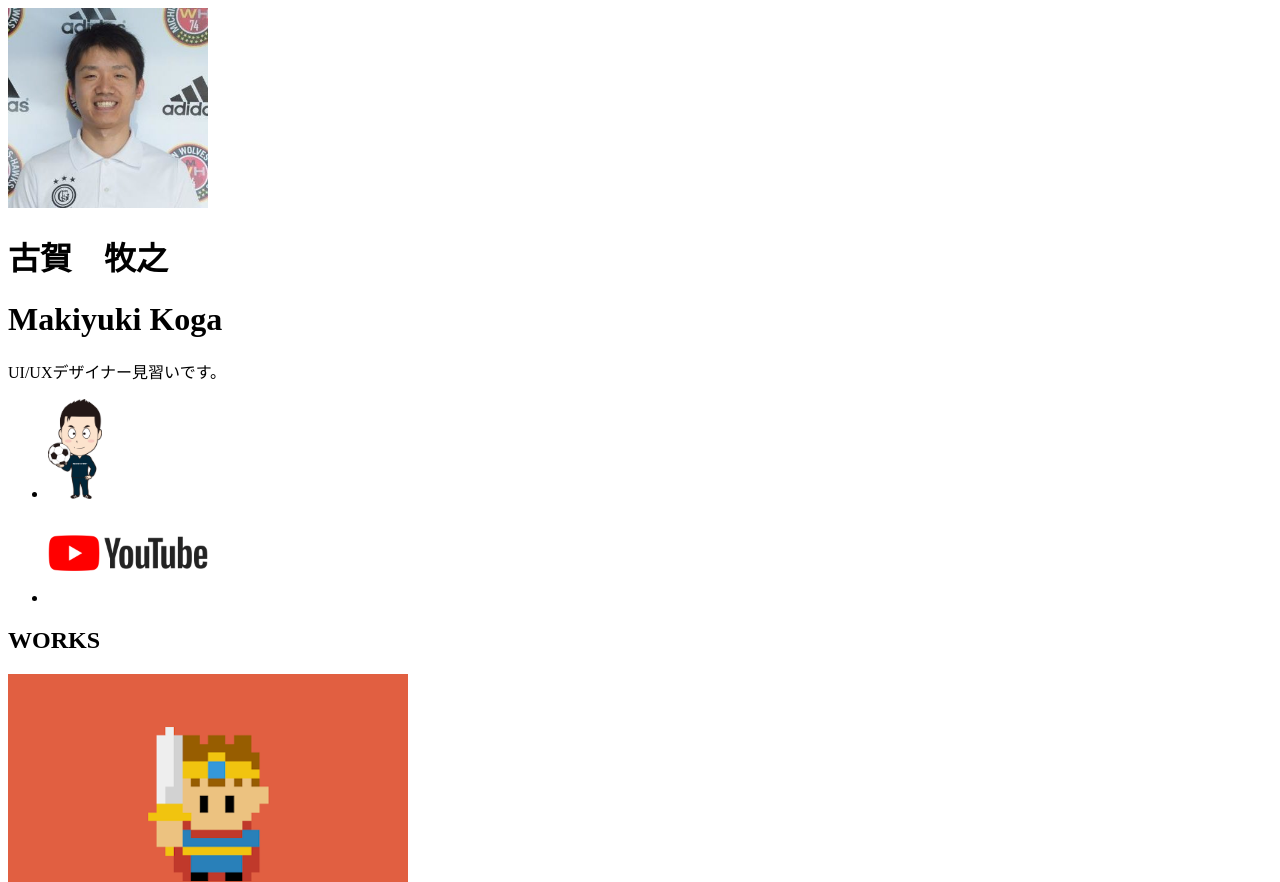
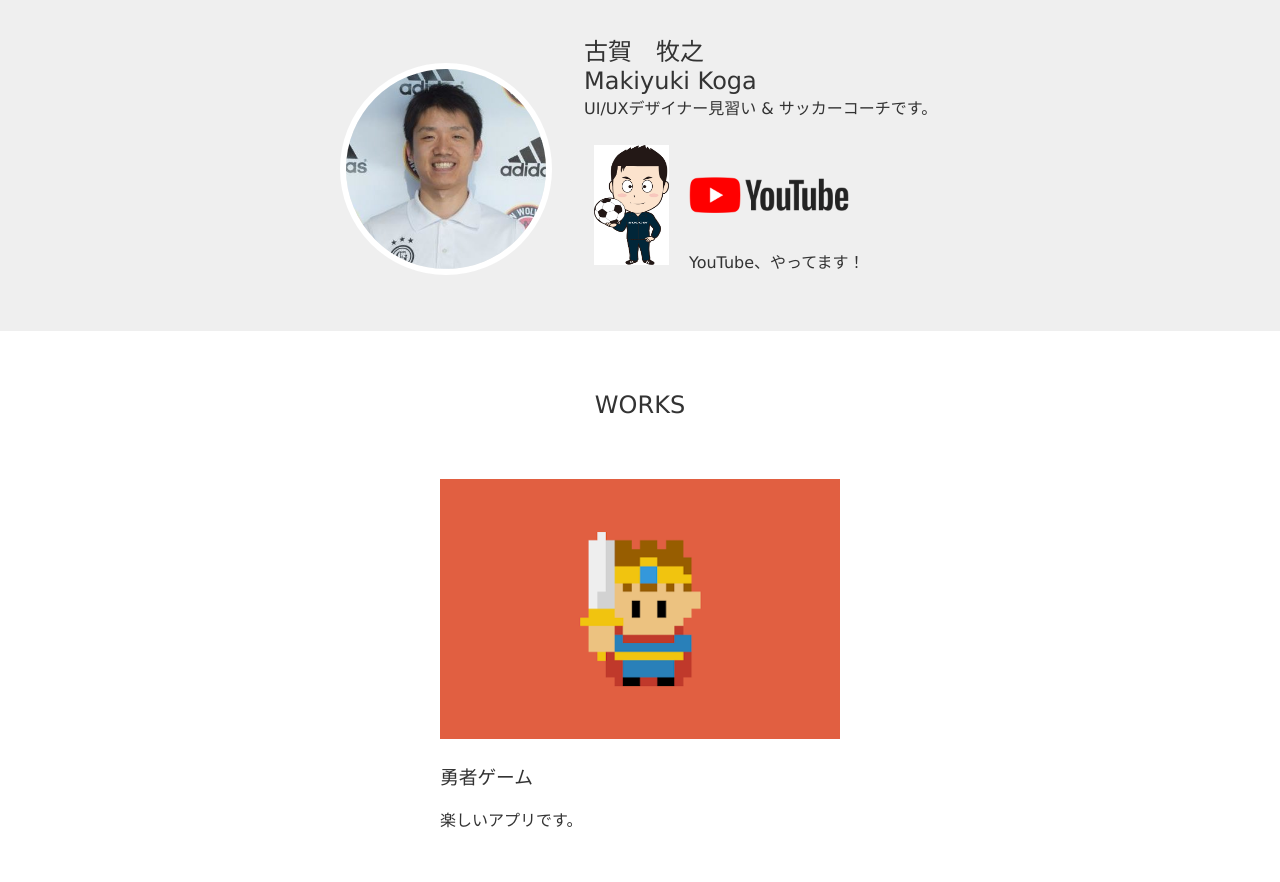
Before and after one commit to maki20/My-Portofolio, a plain HTML site: page index.html in a window 1280 px wide. Shown: the top 882 px of the page. Drawn offline with Linux system fonts and the light colour scheme.

Commit message:
Preliminary finish

```diff
--- a/index.html
+++ b/index.html
@@ -10,15 +10,20 @@
 </head>
 <body>
 
-  <header><img src="/MyPortfolio/img/Koga-circle.jpg" width="200" height="200" alt="太郎のアイコンです">
+  <header>
+    <div class="container">
+      <div class="icon">
+        <img src="/MyPortfolio/img/Koga-circle.jpg" width="200" height="200" alt="太郎のアイコンです">
+      </div>
+      <div class="info">
         <h1>古賀　牧之</h1>
         <h1>Makiyuki Koga</h1>
-    <p>UI/UXデザイナー見習いです。</p>
+        <p>UI/UXデザイナー見習い & サッカーコーチです。</p>
         <ul>
           <li>
             <!-- HPのリンクを -->
            <a href="https://michiganwolves.com/coach-maki-koga/" target="_blank">
-         <img src="MyPortfolio/img/soccer_coach.jpg" width="auto" height="100" alt="所属クラブへのリンク画像">
+             <img src="MyPortfolio/img/soccer_coach.jpg" width="75" height="120" alt="所属クラブへのリンク画像">
            </a>
           </li>
           <li>
@@ -27,12 +32,15 @@
               <img src="MyPortfolio/img/Youtube-Logo.png" width="auto" height="100" alt="写真サイトへのリンク画像">
 
             </a>
+            <p>YouTube、やってます！</p>
           </li>
         </ul>
+      </div>
 
+    </div>
   </header>
 
-  <section>
+  <section class="works">
   <h1>WORKS</h2>
 
 
--- a/styles.css
+++ b/styles.css
@@ -0,0 +1,96 @@
+body {
+  color: #333;
+  font-family: Verdana, sans-serif;
+  margin-top: 0px;
+  margin-right: 0px;
+  margin-bottom: 0px;
+  margin-left: 0px;
+}
+
+header {
+  background-color: #efefef;
+  padding-top: 32px;
+  padding-bottom: 32px;
+}
+
+.container {
+  /*background-color: pink;*/
+  width: 600px;
+  margin-left: auto;
+  margin-right: auto;
+  display: flex;
+  align-items: center;
+}
+
+.icon {
+  /*background-color: skyblue;*/
+}
+
+.icon img {
+  border-radius: 50%;
+  border-width: 6px;
+  border-style: solid;
+  border-color: white;
+  margin-top: 10px;
+}
+
+.info {
+  /*background-color: tomato;*/
+  margin-left: 32px;
+}
+
+.info h1{
+  font-weight: normal;
+  font-size: 24px;
+  margin: 0;
+}
+
+.info p{
+  margin: 0;
+  margin-bottom:16px;
+}
+
+.info ul{
+  margin: 0;
+  padding: 0;
+  list-style-type: none;
+  display: flex;
+}
+
+.info li{
+  margin: 10px;
+}
+
+.works {
+  width: 400px;
+  margin-left: auto;
+  margin-right: auto;
+}
+
+.works > h1{
+  font-weight: normal;
+  font-size: 24px;
+  text-align: center;
+  margin-top: 60px;
+  margin-bottom: 60px;
+}
+
+.works > section {
+  margin-bottom: 60px;
+}
+
+.works > section > h1 {
+  font-weight: normal;
+
+}
+
+.works p {
+  line-height: 1.8;
+}
+
+footer p{
+  text-align: center;
+  font-size: 14px;
+  margin-bottom: 60px;
+  color: grey;
+}
```
Also changed, not shown: 1 other file. Lines whose indentation alone changed are shown as unchanged.
